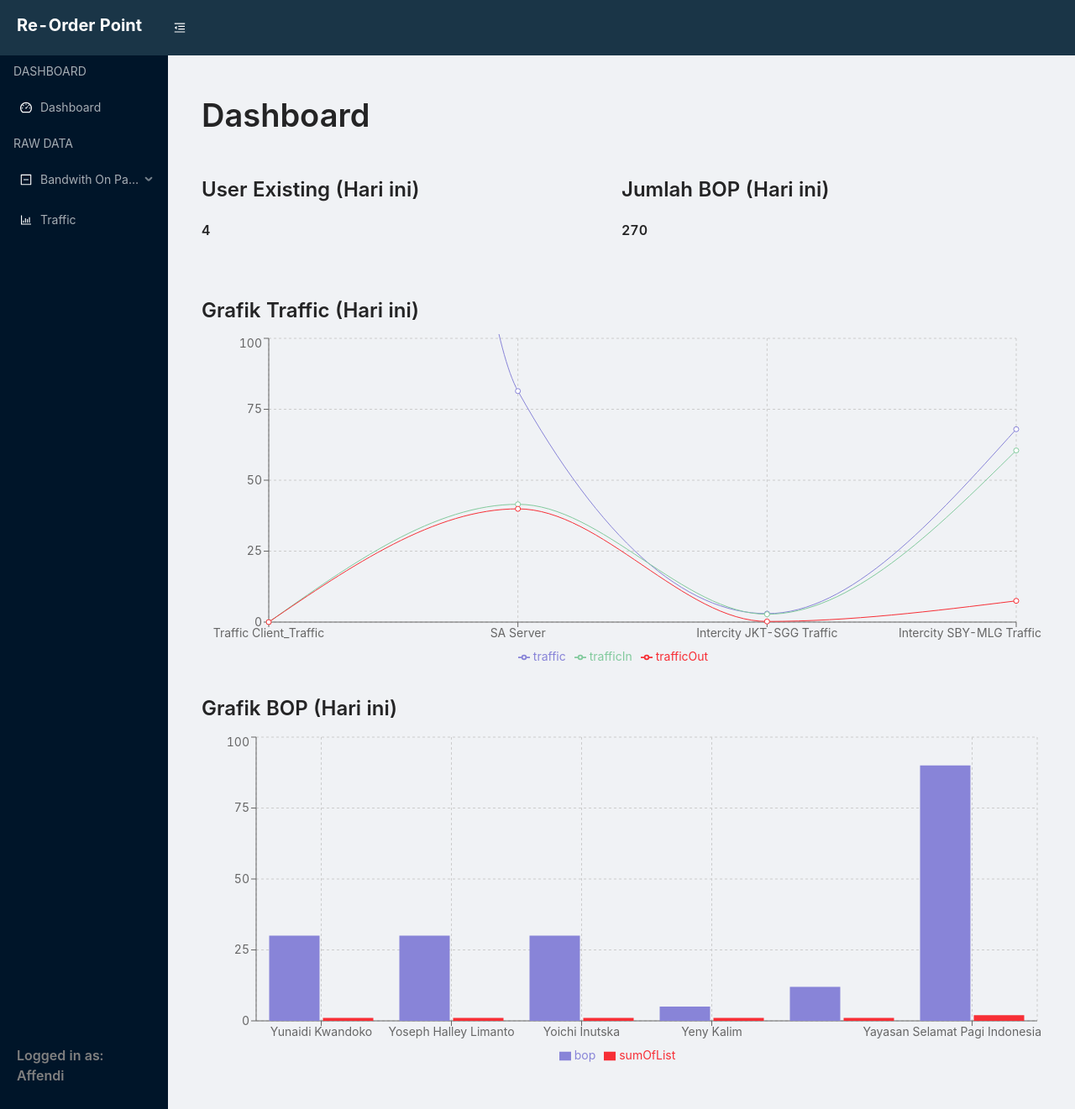
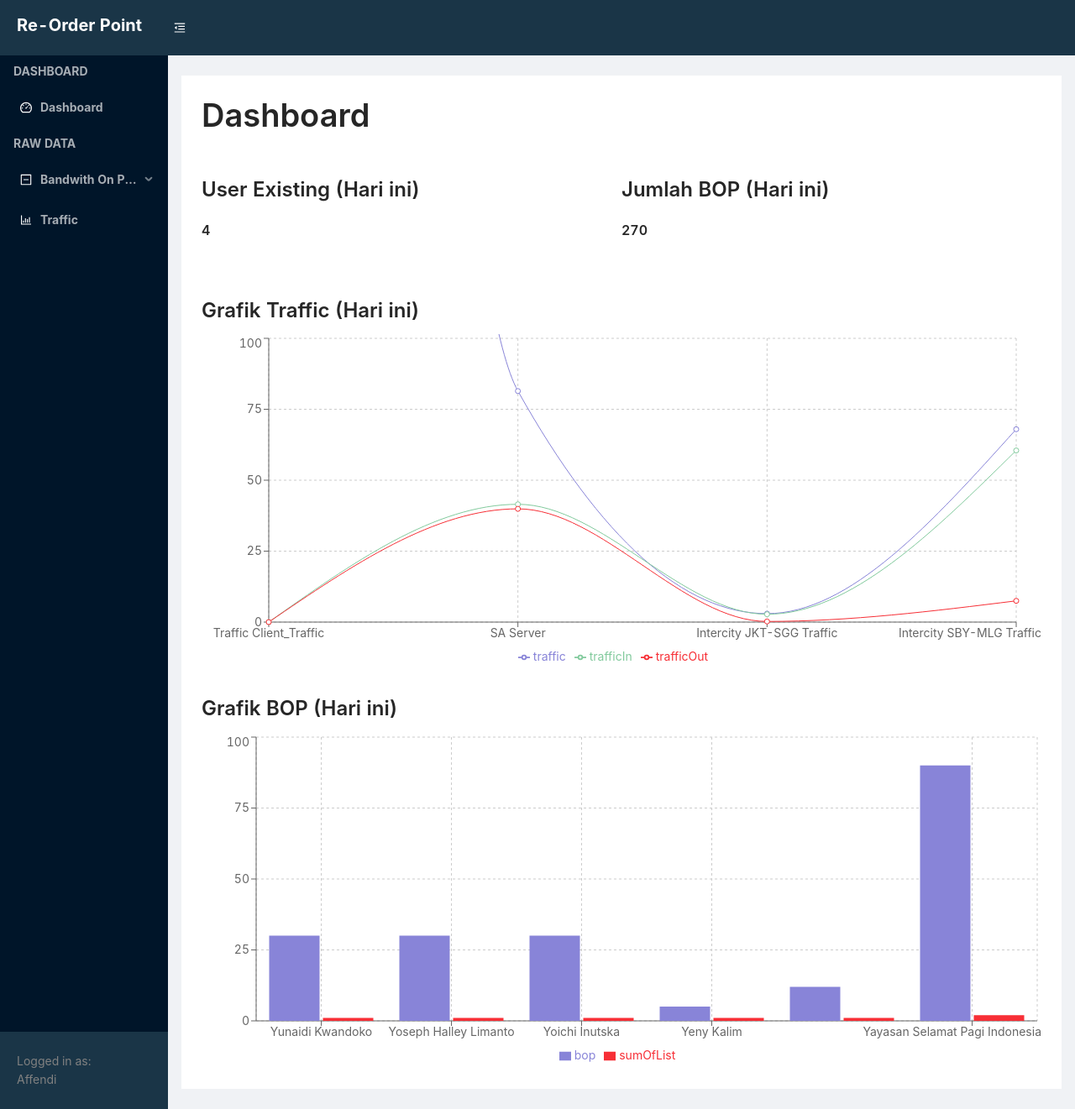
Before and after one commit to rifaldiraya/on-board, a React (Create React App) app: page / in a window 1280 px wide. Shown: the whole page at 84% size. Built offline with nearby package versions, Linux system fonts and the light colour scheme; data requests are answered from the project's data file.

Commit message:
add min-height properties to sidebar

```diff
--- a/public/index.html
+++ b/public/index.html
@@ -1,7 +1,7 @@
 <!DOCTYPE html>
 <html lang="en">
   <head>
-    <meta charset="utf-8" />
+    <meta charset="utf-8" name="viewport" content="width=device-width, initial-scale=1.0">
     <link rel="icon" href="%PUBLIC_URL%/favicon.ico" />
     <meta name="viewport" content="width=device-width, initial-scale=1" />
     <meta name="theme-color" content="#000000" />
--- a/src/css/style.css
+++ b/src/css/style.css
@@ -1,3 +1,6 @@
+html{
+  line-break: anywhere;
+}
 .logo {
   background: url("https://placeimg.com/320/120/tech");
   width: 420px;
@@ -53,13 +56,22 @@
 
 .footer-sider {
   position: absolute;
-  background-color: #001529;
-  padding-left: 20px;
+  background-color: #1A3547;
   bottom: 0px;
-  padding-bottom: 20px;
   margin: 0px;
   width: 100%;
 }
+
+/* .footer-sider {
+  position: absolute;
+  background-color: #1A3547;
+  padding-left: 20px;
+  bottom: 0px;
+  width: 200px;
+  padding-bottom: 5px;
+  position: fixed;
+  margin: 0px;
+} */
 
 .gridStyle {
   width: '12.5%';
@@ -82,3 +94,20 @@
 .grafik-traffic {
   padding-top: 30px;
 }
+
+/*Layout */
+#components-layout-demo-custom-trigger .trigger {
+  padding: 0 24px;
+  font-size: 18px;
+  line-height: 64px;
+  cursor: pointer;
+  transition: color 0.3s;
+}
+
+#components-layout-demo-custom-trigger .trigger:hover {
+  color: #1890ff;
+}
+
+.site-layout .site-layout-background {
+  background: #fff;
+}
--- a/src/pages/PageTest.jsx
+++ b/src/pages/PageTest.jsx
@@ -15,9 +15,10 @@ import BandwidthOnPaperNormal from './BandwidthOnPaperNormal/BandwidthOnPaperNor
 import BandwidthOnPaperWO from './BandwidthOnPaperWO/BandwithOnPaperWO';
 import Traffic from './Traffic/Traffic';
 import Dashboard from './Dashboard';
+import MenuItem from 'antd/lib/menu/MenuItem';
 
 const { SubMenu } = Menu;
-const { Header, Sider, Content } = Layout;
+const { Header, Sider, Content, Footer } = Layout;
 
 class PageTest extends Component {
   state = {
@@ -57,7 +58,7 @@ class PageTest extends Component {
 
   render() {
     return (
-      <Layout>
+      <Layout style={{ minHeight: "100vh"}}>
         <Space style={{ backgroundColor: '#1A3547' }}>
           <div className="title-bar">
             <p>Re-Order Point</p>
@@ -76,9 +77,17 @@ class PageTest extends Component {
           </Header>
         </Space>
         <Layout>
-          <Sider trigger={null} collapsible collapsed={this.state.collapsed}>
+          <Sider
+            style={{
+              overflow: 'auto',
+              height: 'static',
+            }}
+            trigger={null}
+            collapsible
+            collapsed={this.state.collapsed}
+          >
             <Menu theme="dark" mode="inline" defaultSelectedKeys={['1']}>
-              <Menu.ItemGroup title="DASHBOARD">
+              <Menu.ItemGroup style={{ fontWeight: 'bold' }} title="DASHBOARD">
                 <Menu.Item
                   href="/dashboard"
                   key="dashboard"
@@ -88,7 +97,7 @@ class PageTest extends Component {
                   Dashboard
                 </Menu.Item>
               </Menu.ItemGroup>
-              <Menu.ItemGroup title="RAW DATA">
+              <Menu.ItemGroup style={{ fontWeight: 'bold' }} title="RAW DATA">
                 <SubMenu
                   key="sub1"
                   icon={<MinusSquareOutlined />}
@@ -123,9 +132,7 @@ class PageTest extends Component {
               </Menu.ItemGroup>
             </Menu>
             <div className="footer-sider">
-              <Title style={{ color: 'gray', marginTop: '10px' }} level={5}>
-                Logged in as: <br /> Affendi
-              </Title>
+              <Footer style={{ backgroundColor: "#1A3547", textAlign: 'left', color: "gray", paddingLeft: '20px' }}>Logged in as: <br/> Affendi</Footer>
             </div>
           </Sider>
           <Layout className="site-layout">
```
